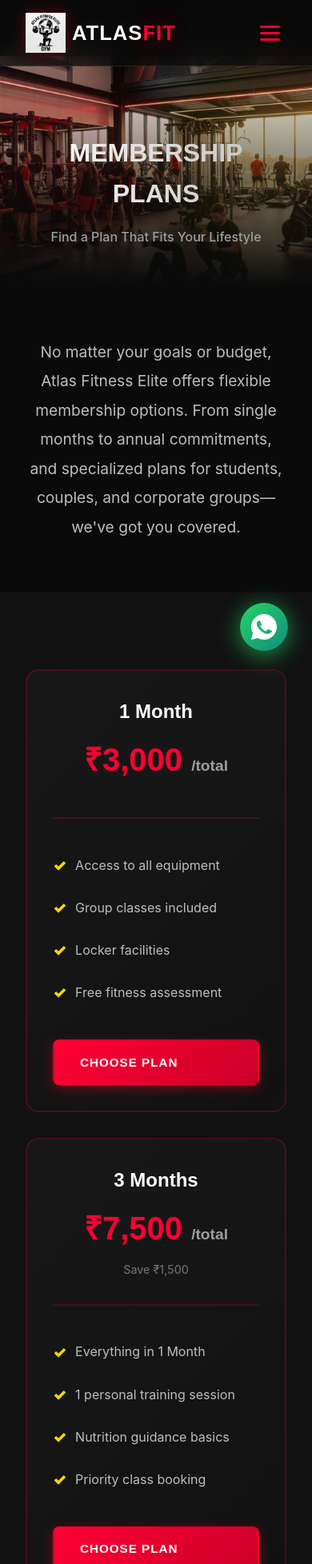
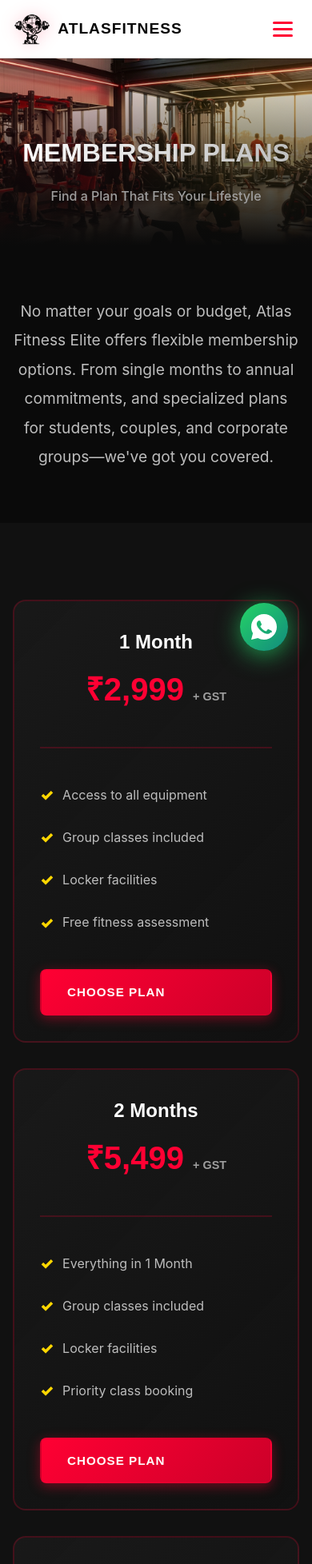
Before and after one commit to balajiprojects049-art/atlas-fitness-elite, a React (Vite) app: page /membership in a window 390 px wide. Shown: the top 1956 px of the page at 80% size. Built offline with nearby package versions, Linux system fonts and the light colour scheme.

Commit message:
Updated website with new features: Google Maps location, updated membership pricing, mobile responsive improvements, new logos, and UI enhancements

```diff
--- a/src/components/Footer.jsx
+++ b/src/components/Footer.jsx
@@ -8,17 +8,16 @@ const Footer = () => {
                     <div className="footer-section">
                         <h3 className="footer-title">
                             <img
-                                src="/logo.png"
+                                src="/footer-logo.png"
                                 alt="Atlas Fitness Elite"
                                 style={{
-                                    height: '40px',
+                                    height: '100px',
                                     width: 'auto',
                                     verticalAlign: 'middle',
                                     marginRight: '10px',
-                                    filter: 'brightness(0) invert(1)',
                                 }}
                             />
-                            Atlas<span className="logo-accent">Fit</span>
+                            ATLAS<span className="logo-accent">FITNESS</span>
                         </h3>
                         <p className="footer-text">
                             Empowering transformations through expert guidance, innovative workouts, and community
--- a/src/components/Navbar.jsx
+++ b/src/components/Navbar.jsx
@@ -25,7 +25,7 @@ const Navbar = () => {
                         <Link to="/">
                             <img src="/logo.png" alt="Atlas Fitness Elite Logo" className="logo-image" />
                             <span className="logo-text">
-                                ATLAS<span className="logo-accent">FIT</span>
+                                ATLAS<span className="logo-accent">FITNESS</span>
                             </span>
                         </Link>
                     </div>
--- a/src/pages/Contact.jsx
+++ b/src/pages/Contact.jsx
@@ -213,7 +213,7 @@ const Contact = () => {
                                 </div>
 
                                 <div className="form-group">
-                                    <label htmlFor="message">Message</label>
+                                    <label htmlFor="message">Message (Optional)</label>
                                     <textarea
                                         id="message"
                                         name="message"
@@ -407,7 +407,7 @@ const Contact = () => {
                 </div>
                 <div style={{ position: 'relative', width: '100%', height: '500px', overflow: 'hidden' }}>
                     <iframe
-                        src="https://www.google.com/maps/embed?pb=!1m18!1m12!1m3!1d3806.8471234567!2d78.5587!3d17.4238!2m3!1f0!2f0!3f0!3m2!1i1024!2i768!4f13.1!3m3!1m2!1s0x0%3A0x0!2zMTfCsDI1JzI1LjciTiA3OMKwMzMnMzEuMyJF!5e0!3m2!1sen!2sin!4v1234567890"
+                        src="https://www.google.com/maps/embed?pb=!1m18!1m12!1m3!1d243.4237837937846!2d78.55853680707648!3d17.423869369056408!2m3!1f0!2f0!3f0!3m2!1i1024!2i768!4f13.1!3m3!1m2!1s0x3bcb9a1c6e98d5c7%3A0x8e4db9e4e4e4e4e4!2sAtlas%20Fitness%20Elite!5e0!3m2!1sen!2sin!4v1734335540000!5m2!1sen!2sin"
                         width="100%"
                         height="100%"
                         style={{ border: 0, filter: 'grayscale(0.2) contrast(1.1)' }}
@@ -442,7 +442,7 @@ const Contact = () => {
                             Hyderabad, Telangana 500076
                         </p>
                         <a
-                            href="https://maps.google.com/?q=New+Narsina+Nagar+Mallapur+Hyderabad+500076"
+                            href="https://maps.app.goo.gl/Hx3sMA2D937azJWPA"
                             target="_blank"
                             rel="noopener noreferrer"
                             style={{
--- a/src/pages/Facilities.jsx
+++ b/src/pages/Facilities.jsx
@@ -160,6 +160,24 @@ const Facilities = () => {
 
             {/* Equipment Showcase */}
             <section style={{ padding: '5rem 0', background: '#0a0a0a' }}>
+                <style>{`
+                    @media (max-width: 768px) {
+                        .equipment-grid-item {
+                            grid-template-columns: 1fr !important;
+                            padding: 2rem 1.5rem !important;
+                            gap: 2rem !important;
+                        }
+                        .equipment-grid-item > div {
+                            order: 2 !important;
+                        }
+                        .equipment-grid-item img {
+                            height: 250px !important;
+                        }
+                        .equipment-title {
+                            font-size: 1.8rem !important;
+                        }
+                    }
+                `}</style>
                 <div className="container">
                     <div style={{ textAlign: 'center', marginBottom: '4rem' }}>
                         <h2 style={{ fontSize: '3rem', fontWeight: '900', color: '#fff', marginBottom: '1rem' }}>
@@ -174,9 +192,10 @@ const Facilities = () => {
                         {equipment.map((item, index) => (
                             <div
                                 key={index}
+                                className="equipment-grid-item"
                                 style={{
                                     display: 'grid',
-                                    gridTemplateColumns: index % 2 === 0 ? '1fr 1fr' : '1fr 1fr',
+                                    gridTemplateColumns: '1fr 1fr',
                                     gap: '3rem',
                                     alignItems: 'center',
                                     background: 'linear-gradient(135deg, #1a1a1a, #0f0f0f)',
@@ -200,7 +219,7 @@ const Facilities = () => {
                                 </div>
 
                                 <div style={{ order: index % 2 === 0 ? 2 : 1 }}>
-                                    <h3 style={{
+                                    <h3 className="equipment-title" style={{
                                         fontSize: '2.2rem',
                                         fontWeight: '900',
                                         color: '#ff0033',
--- a/src/pages/Membership.jsx
+++ b/src/pages/Membership.jsx
@@ -11,72 +11,76 @@ const Membership = () => {
     const pricingPlans = [
         {
             duration: '1 Month',
-            price: '₹3,000',
+            price: '₹2,999',
+            gst: '+ GST',
             features: ['Access to all equipment', 'Group classes included', 'Locker facilities', 'Free fitness assessment'],
         },
         {
+            duration: '2 Months',
+            price: '₹5,499',
+            gst: '+ GST',
+            features: ['Everything in 1 Month', 'Group classes included', 'Locker facilities', 'Priority class booking'],
+        },
+        {
             duration: '3 Months',
-            price: '₹7,500',
-            discount: 'Save ₹1,500',
-            features: ['Everything in 1 Month', '1 personal training session', 'Nutrition guidance basics', 'Priority class booking'],
+            price: '₹8,599',
+            gst: '+ GST',
+            features: ['Everything in 2 Months', '1 personal training session', 'Nutrition guidance basics', 'Body composition analysis'],
+        },
+        {
+            duration: '4 Months',
+            price: '₹9,999',
+            gst: '+ GST',
+            features: ['Everything in 3 Months', '2 personal training sessions', 'Detailed meal plans', 'Guest pass (1 entry)'],
+        },
+        {
+            duration: '5 Months',
+            price: '₹12,599',
+            gst: '+ GST',
+            features: ['Everything in 4 Months', '3 personal training sessions', 'Monthly nutrition check-ins', 'Guest pass (2 entries)'],
         },
         {
             duration: '6 Months',
-            price: '₹13,500',
-            discount: 'Save ₹4,500',
+            price: '₹14,999',
+            gst: '+ GST',
             featured: true,
-            features: ['Everything in 3 Months', '3 personal training sessions', 'Detailed meal plans', 'Body composition analysis', 'Guest pass (2 entries)'],
+            features: ['Everything in 5 Months', '4 personal training sessions', 'Detailed meal plans', 'Body composition analysis', 'Guest pass (3 entries)'],
+        },
+        {
+            duration: '8 Months',
+            price: '₹21,000',
+            gst: '+ GST',
+            features: ['Everything in 6 Months', '5 personal training sessions', 'Monthly nutrition check-ins', 'Guest pass (4 entries)', 'Transfer/freeze option'],
+        },
+        {
+            duration: '10 Months',
+            price: '₹25,599',
+            gst: '+ GST',
+            features: ['Everything in 8 Months', '6 personal training sessions', 'Bi-weekly nutrition check-ins', 'Free merchandise', 'Guest pass (5 entries)'],
         },
         {
             duration: '12 Months',
-            price: '₹24,000',
-            discount: 'Save ₹12,000',
-            features: ['Everything in 6 Months', '6 personal training sessions', 'Monthly nutrition check-ins', 'Free merchandise', 'Transfer/freeze option (1 month)', 'Guest pass (4 entries)'],
+            price: '₹28,999',
+            gst: '+ GST',
+            features: ['Everything in 10 Months', '8 personal training sessions', 'Monthly nutrition check-ins', 'Free merchandise', 'Transfer/freeze option (1 month)', 'Guest pass (6 entries)'],
         },
         {
-            duration: 'Couple - 3 Months',
-            price: '₹12,000',
-            discount: 'Save ₹3,000',
-            features: ['2 memberships included', 'All group classes', 'Shared personal training (2 sessions)', 'Couple workout plans'],
+            duration: '15 Months',
+            price: '₹34,999',
+            gst: '+ GST',
+            features: ['Everything in 12 Months', '10 personal training sessions', 'Bi-weekly nutrition support', 'Premium merchandise', 'Transfer/freeze option (2 months)', 'Guest pass (8 entries)'],
         },
         {
-            duration: 'Couple - 6 Months',
-            price: '₹22,000',
-            discount: 'Save ₹5,000',
-            features: ['2 memberships included', 'Shared personal training (4 sessions)', 'Nutrition plans for both', 'Priority support'],
+            duration: '18 Months',
+            price: '₹39,999',
+            gst: '+ GST',
+            features: ['Everything in 15 Months', '12 personal training sessions', 'Weekly nutrition support', 'Premium merchandise', 'Transfer/freeze option (2 months)', 'Guest pass (10 entries)'],
         },
         {
-            duration: 'Student (3 Months)',
-            price: '₹6,000',
-            discount: '20% Off Regular',
-            features: ['Valid student ID required', 'All standard amenities', 'Group classes', 'Study-friendly hours'],
-        },
-        {
-            duration: 'Student (6 Months)',
-            price: '₹11,000',
-            discount: '18% Off Regular',
-            features: ['Valid student ID required', 'Everything in 3 months', '2 personal training sessions', 'Flexible freeze policy'],
-        },
-        {
-            duration: 'Corporate (10+ Members)',
-            price: 'Custom',
-            features: ['Bulk pricing available', 'Customized wellness programs', 'On-site sessions option', 'Health assessment reports', 'Dedicated account manager'],
-        },
-        {
-            duration: 'Senior Citizen (3 Months)',
-            price: '₹5,500',
-            discount: '25% Off',
-            features: ['Age 60+ only', 'Low-impact classes', 'Supervised workouts', 'Joint-friendly equipment'],
-        },
-        {
-            duration: 'Day Pass',
-            price: '₹300',
-            features: ['Single-day access', 'All equipment', 'Group classes', 'Locker and shower'],
-        },
-        {
-            duration: 'Personal Training (10 Sessions)',
-            price: '₹15,000',
-            features: ['1-on-1 coaching', 'Customized workout plan', 'Nutrition guidance', 'Progress tracking', 'Flexible scheduling'],
+            duration: '24 Months',
+            price: '₹55,999',
+            gst: '+ GST',
+            features: ['Everything in 18 Months', '16 personal training sessions', 'Dedicated nutrition coach', 'Premium merchandise kit', 'Transfer/freeze option (3 months)', 'Unlimited guest passes', 'VIP member benefits'],
         },
     ];
 
@@ -112,9 +116,9 @@ const Membership = () => {
                                 <div className="pricing-header">
                                     <h3 className="pricing-duration">{plan.duration}</h3>
                                     <div className="pricing-amount">
-                                        {plan.price} {plan.price !== 'Custom' && <span>/total</span>}
+                                        {plan.price} {plan.price !== 'Custom' && plan.gst && <span style={{ fontSize: '0.9rem', fontWeight: '600' }}> {plan.gst}</span>}
                                     </div>
-                                    {plan.discount && <p className="pricing-gst">{plan.discount}</p>}
+                                    {!plan.gst && plan.discount && <p className="pricing-gst">{plan.discount}</p>}
                                 </div>
                                 <ul className="pricing-features">
                                     {plan.features.map((feature, idx) => (
--- a/src/styles/style.css
+++ b/src/styles/style.css
@@ -123,15 +123,14 @@ a {
     left: 0;
     right: 0;
     z-index: 1000;
-    background: rgba(10, 10, 10, 0.95);
-    backdrop-filter: blur(10px);
-    border-bottom: 1px solid rgba(255, 0, 51, 0.2);
+    background: #ffffff;
+    border-bottom: 1px solid rgba(0, 0, 0, 0.1);
     transition: all var(--transition-normal);
 }
 
 .navbar.scrolled {
-    background: rgba(10, 10, 10, 0.98);
-    box-shadow: 0 4px 30px rgba(255, 0, 51, 0.3);
+    background: #ffffff;
+    box-shadow: 0 4px 30px rgba(0, 0, 0, 0.1);
 }
 
 .nav-content {
@@ -171,12 +170,17 @@ a {
 }
 
 .logo-text {
-    color: var(--color-white);
+    color: var(--color-black);
+    transition: all var(--transition-normal);
+}
+
+.logo-text:hover {
+    text-shadow: 0 0 20px rgba(255, 0, 51, 0.8),
+        0 0 40px rgba(255, 0, 51, 0.5);
 }
 
 .logo-accent {
-    color: var(--color-red);
-    text-shadow: var(--shadow-glow-red);
+    color: var(--color-black);
 }
 
 .nav-links {
@@ -189,7 +193,7 @@ a {
     font-family: var(--font-primary);
     font-weight: 600;
     font-size: 0.95rem;
-    color: var(--color-gray-300);
+    color: #000000;
     position: relative;
     transition: all var(--transition-fast);
     letter-spacing: 0.5px;
@@ -208,7 +212,7 @@ a {
 
 .nav-link:hover,
 .nav-link.active {
-    color: var(--color-white);
+    color: #000000;
 }
 
 .nav-link:hover::after,
@@ -545,7 +549,7 @@ a {
 .slider-track {
     display: flex;
     gap: var(--spacing-md);
-    animation: slideshow 30s linear infinite;
+    animation: slideshow 10s linear infinite;
     will-change: transform;
 }
 
@@ -706,6 +710,11 @@ a {
     font-size: 1.8rem;
     font-weight: 900;
     margin-bottom: var(--spacing-sm);
+    color: #ffffff;
+}
+
+.footer-title .logo-accent {
+    color: #ffffff;
 }
 
 .footer-text {
@@ -852,16 +861,21 @@ a {
 @media (max-width: 768px) {
     .nav-links {
         position: fixed;
-        top: 80px;
+        top: 60px;
         left: -100%;
         width: 100%;
-        height: calc(100vh - 80px);
+        height: calc(100vh - 60px);
         background: rgba(10, 10, 10, 0.98);
         flex-direction: column;
         padding: var(--spacing-lg);
         gap: var(--spacing-md);
         transition: left var(--transition-normal);
         border-top: 1px solid rgba(255, 0, 51, 0.3);
+    }
+
+    .nav-links .nav-link {
+        color: #ffffff !important;
+        font-size: 1.2rem;
     }
 
     .nav-links.active {
@@ -918,6 +932,33 @@ a {
     .highlight-number {
         font-size: 2.5rem;
     }
+
+    .container {
+        padding: 0 1rem;
+    }
+
+    .hero-section {
+        min-height: 70vh !important;
+    }
+
+    .hero-content {
+        padding: 2rem 1rem !important;
+    }
+
+    .motivation-grid,
+    .highlights-grid {
+        grid-template-columns: 1fr !important;
+        gap: 1.5rem !important;
+    }
+
+    .cta-buttons {
+        flex-direction: column;
+        width: 100%;
+    }
+
+    .cta-buttons .btn {
+        width: 100%;
+    }
 }
 
 @media (max-width: 480px) {
@@ -942,23 +983,22 @@ a {
         height: 200px;
     }
 }
+
 /* Show mobile join button on mobile */
 @media (max-width: 768px) {
     .mobile-join-btn {
         display: block !important;
+        margin: 0 auto !important;
+        text-align: center;
     }
 }
+
 /* Desktop: Push Join Now button to the right */
 @media (min-width: 769px) {
     .nav-links .mobile-join-btn {
         margin-left: auto;
         margin-right: 1rem;
     }
-}
-
-/* Move Join Now button more to the right */
-.nav-links .mobile-join-btn {
-    margin-left: 3rem !important;
 }
 
 /* Keep nav links on single line */
@@ -996,36 +1036,40 @@ a {
     opacity: 1 !important;
 }
 
-/* Mirror/Glass effect for navbar */
+/* Solid white navbar */
 .navbar {
-    background: rgba(10, 10, 10, 0.7) !important;
-    backdrop-filter: blur(15px) !important;
-    -webkit-backdrop-filter: blur(15px) !important;
-    border-bottom: 1px solid rgba(255, 255, 255, 0.1) !important;
+    background: #ffffff !important;
+    border-bottom: 1px solid rgba(0, 0, 0, 0.1) !important;
 }
 
 .navbar.scrolled {
-    background: rgba(10, 10, 10, 0.85) !important;
-    backdrop-filter: blur(20px) !important;
-    -webkit-backdrop-filter: blur(20px) !important;
+    background: #ffffff !important;
 }
 
 /* Increase logo size */
 .logo-image {
-    height: 70px !important;
+    height: 90px !important;
     width: auto !important;
 }
 
 .logo-text {
-    font-size: 2.2rem !important;
+    font-size: 2rem !important;
 }
 
 @media (max-width: 768px) {
     .logo-image {
-        height: 50px !important;
+        height: 40px !important;
     }
 
     .logo-text {
-        font-size: 1.6rem !important;
+        font-size: 1.2rem !important;
+    }
+
+    .navbar {
+        padding: 0.5rem 0 !important;
+    }
+
+    .nav-content {
+        padding: 0.5rem 0 !important;
     }
 }
```
Also changed, not shown: src/pages/Home.jsx (+98 -10 lines), public/footer-logo.png (added), public/logo.png.
